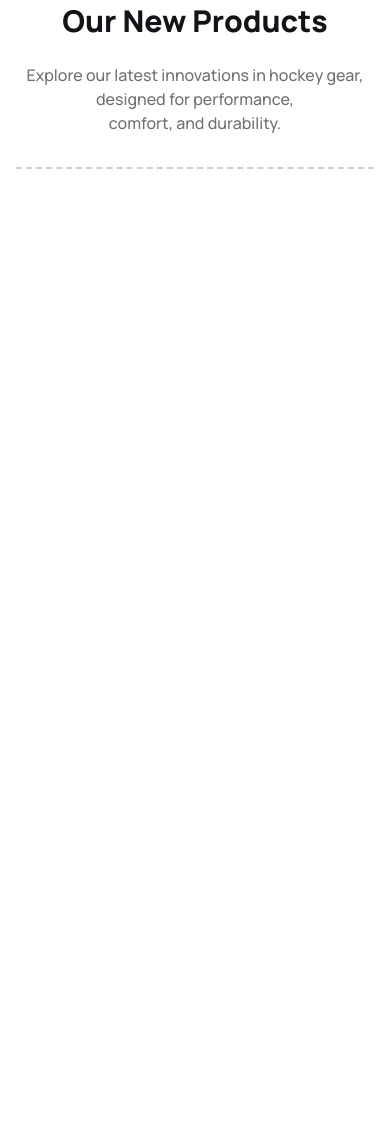
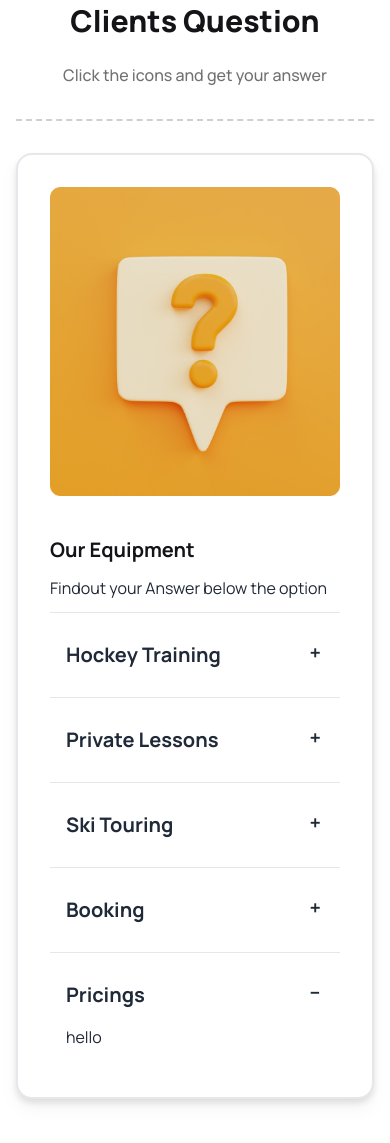
Before and after one commit to tayebidev/B9A3-Hockeys, a plain HTML site: page index.html in a window 390 px wide. Shown: the part 6313-7456 px from the top of the page. Before the commit the page ends 6522 px from the top, so only its background shows below. Drawn offline with nearby package versions, Linux system fonts and the light colour scheme.

Commit message:
complete the clients section with responsive

```diff
--- a/index.html
+++ b/index.html
@@ -654,19 +654,76 @@
         </div>
 
         <!-- Clients Question section -->
-         <div class="mt-8 px-2">
+        <div class="mt-8 px-2 mb-24">
             <h1 class="lg:text-4xl text-3xl font-extrabold text-main-text text-center">
-                Our New Products
+                Clients Question
             </h1>
             <div class="flex justify-center">
                 <p class="text-base font-medium text-center lg:w-2/4  mt-6 mb-8 text-p-text">
-                    Explore our latest innovations in hockey gear, designed for performance, <br> comfort, and
-                    durability.
+                    Click the icons and get your answer
                 </p>
             </div>
             <hr class="border-t-2 border-dashed border-[#13131833] mb-8">
 
-         </div>
+            <div class="flex flex-col lg:flex-row gap-10 border-solid border-2 rounded-2xl drop-shadow-lg bg-white p-8">
+
+                <img src="Images/11.png" alt="">
+
+                <div class="space-y-3 flex-grow ">
+                    <h3 class=" text-xl font-bold text-main-text">
+                        Our Equipment
+                    </h3>
+                    <p>
+                        Findout your Answer below the option
+                    </p>
+                    <hr>
+
+                    <div class="collapse collapse-plus ">
+                        <input type="radio" name="my-accordion-3" checked="checked" />
+                        <div class="collapse-title text-xl font-bold">Hockey Training</div>
+                        <div class="collapse-content">
+                            <p>hello</p>
+                        </div>
+                    </div>
+                    <hr>
+
+                    <div class="collapse collapse-plus ">
+                        <input type="radio" name="my-accordion-3" checked="checked" />
+                        <div class="collapse-title text-xl font-bold">Private Lessons</div>
+                        <div class="collapse-content">
+                            <p>hello</p>
+                        </div>
+                    </div>
+                    <hr>
+
+                    <div class="collapse collapse-plus ">
+                        <input type="radio" name="my-accordion-3" checked="checked" />
+                        <div class="collapse-title text-xl font-bold">Ski Touring</div>
+                        <div class="collapse-content">
+                            <p>hello</p>
+                        </div>
+                    </div>
+                    <hr>
+
+                    <div class="collapse collapse-plus ">
+                        <input type="radio" name="my-accordion-3" checked="checked" />
+                        <div class="collapse-title text-xl font-bold">Booking</div>
+                        <div class="collapse-content">
+                            <p>hello</p>
+                        </div>
+                    </div>
+                    <hr>
+
+                    <div class="collapse collapse-plus ">
+                        <input type="radio" name="my-accordion-3" checked="checked" />
+                        <div class="collapse-title text-xl font-bold">Pricings</div>
+                        <div class="collapse-content">
+                            <p>hello</p>
+                        </div>
+                    </div>
+                </div>
+            </div>
+        </div>
     </main>
 
 
```
